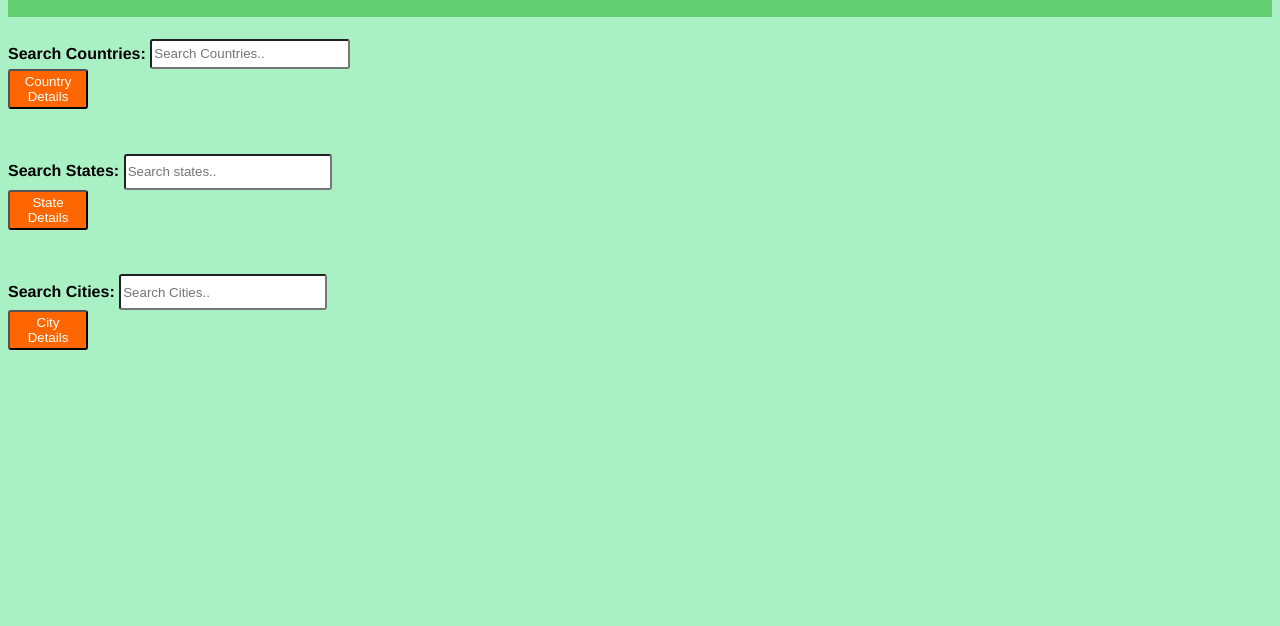
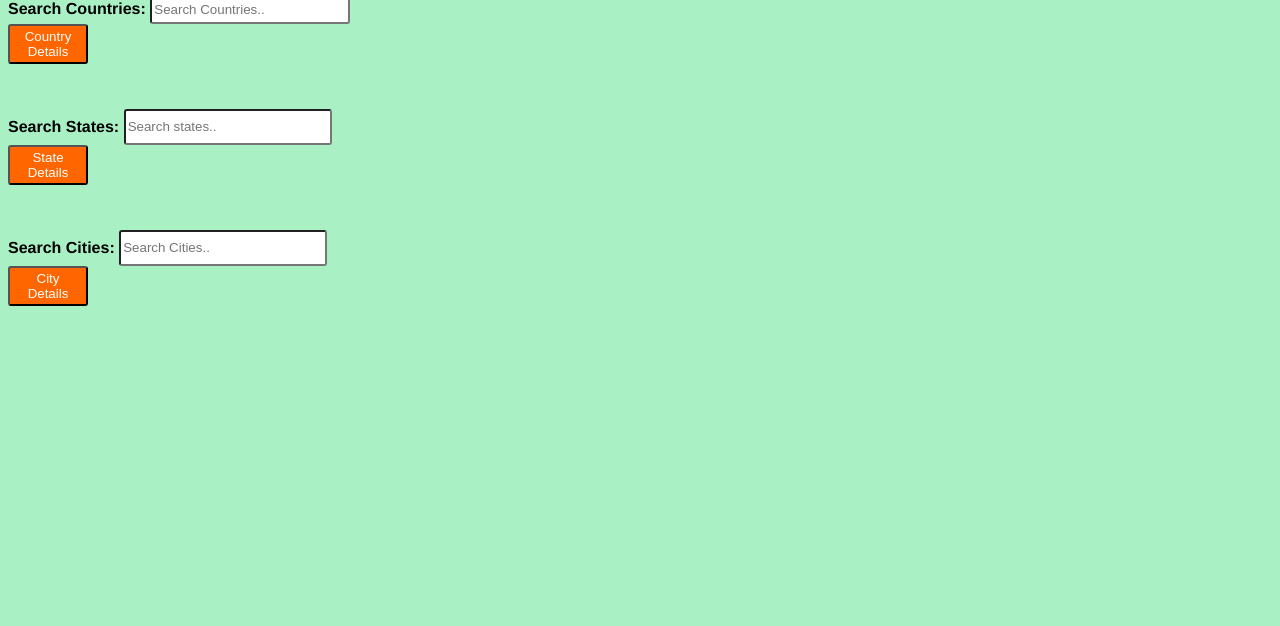
Before and after one commit to rachelvargas/My-Portfolio, a plain HTML site: page Week12/Cities/city.html in a window 1280 px wide. Shown: the part 174-800 px from the top of the page. Drawn offline with Linux system fonts and the light colour scheme.

Commit message:
Update city.html

```diff
--- a/Week12/Cities/city.html
+++ b/Week12/Cities/city.html
@@ -7,6 +7,38 @@
     <meta name="viewport" content="width=device-width, initial-scale=1" />
     <title>City Information</title>
     <link rel='stylesheet' href='styles.css'>
+
+
+</head>
+
+<body>
+
+
+    <header>
+        <nav class="bg-indigo-600 p-2 mt-0 fixed w-full z-10 top-0"></nav>
+        <div class="flex" id="text">
+            <label for="json">Show JSON</label>
+            <input type="checkbox" id="json">
+        </div>
+        </nav>
+    </header>
+    <main>
+
+        <h1>City Information</h1>
+        <label for="countries"><strong>Search Countries:</strong> </label>
+        <input type="search" id="countries" class="appearance" placeholder="Search Countries.. ">
+
+        <div id="flyaway"><button type='submit' id="gettingCountries ">Country Details</button></div><br><br>
+
+
+        <label for="states "><strong>Search States:</strong> </label>
+        <input type="search " id="states " class="appearance " placeholder="Search states.. ">
+        <div id="flyaway"><button type='submit' id="gettingStates ">State Details</button></div><br><br>
+
+        <label for="cities "><strong>Search Cities:</strong> </label>
+        <input type="search " id="cities " class="appearance " placeholder="Search Cities.. ">
+    <div id="flyaway"><button type='submit' id="gettingCities ">City Details</button></div>
+    </main>
      <script>
             document.getElementById("flyaway ").addEventListener("click", function() {
                 this.classList.add('flownaway');
@@ -23,33 +55,6 @@
             });
         </script>
 
-</head>
-
-<body>
-
-    <header>
-        <nav class="bg-indigo-600 p-2 mt-0 fixed w-full z-10 top-0"></nav>
-        <div class="flex" id="text">
-            <label for="json">Show JSON</label>
-            <input type="checkbox" id="json">
-        </div>
-        </nav>
-        <br><br>
-        <h1>City Information</h1>
-        <label for="countries"><strong>Search Countries:</strong> </label>
-        <input type="search" id="countries" class="appearance" placeholder="Search Countries.. ">
-    <span>
-        <div id="flyaway"><button type='submit' id="gettingCountries ">Country Details</button></span></div><br><br>
-
-
-        <label for="states "><strong>Search States:</strong> </label>
-        <input type="search " id="states " class="appearance " placeholder="Search states.. ">
-        <div id="flyaway"><button type='submit' id="gettingStates ">State Details</button></div><br><br>
-
-        <label for="cities "><strong>Search Cities:</strong> </label>
-        <input type="search " id="cities " class="appearance " placeholder="Search Cities.. ">
-    <div id="flyaway"><button type='submit' id="gettingCities ">City Details</button></div>
-
 
 
     <script src='city.js'></script>
```
